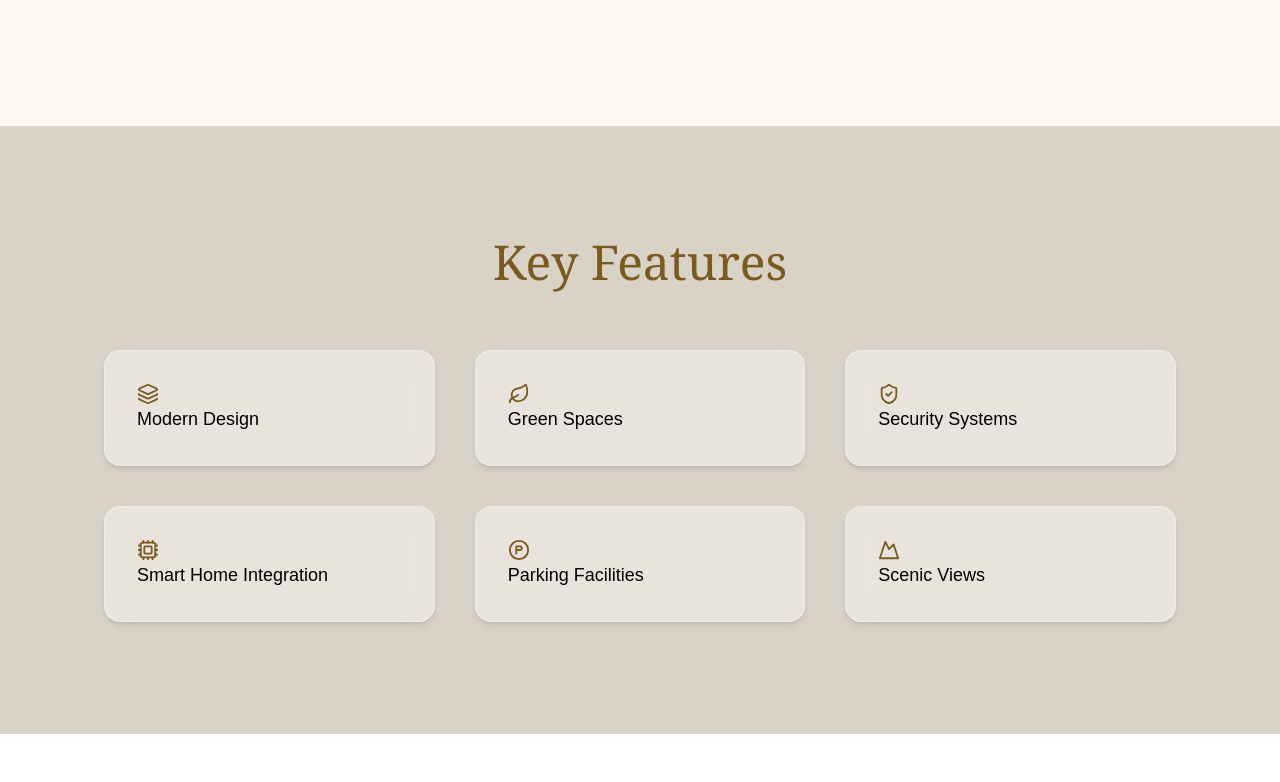
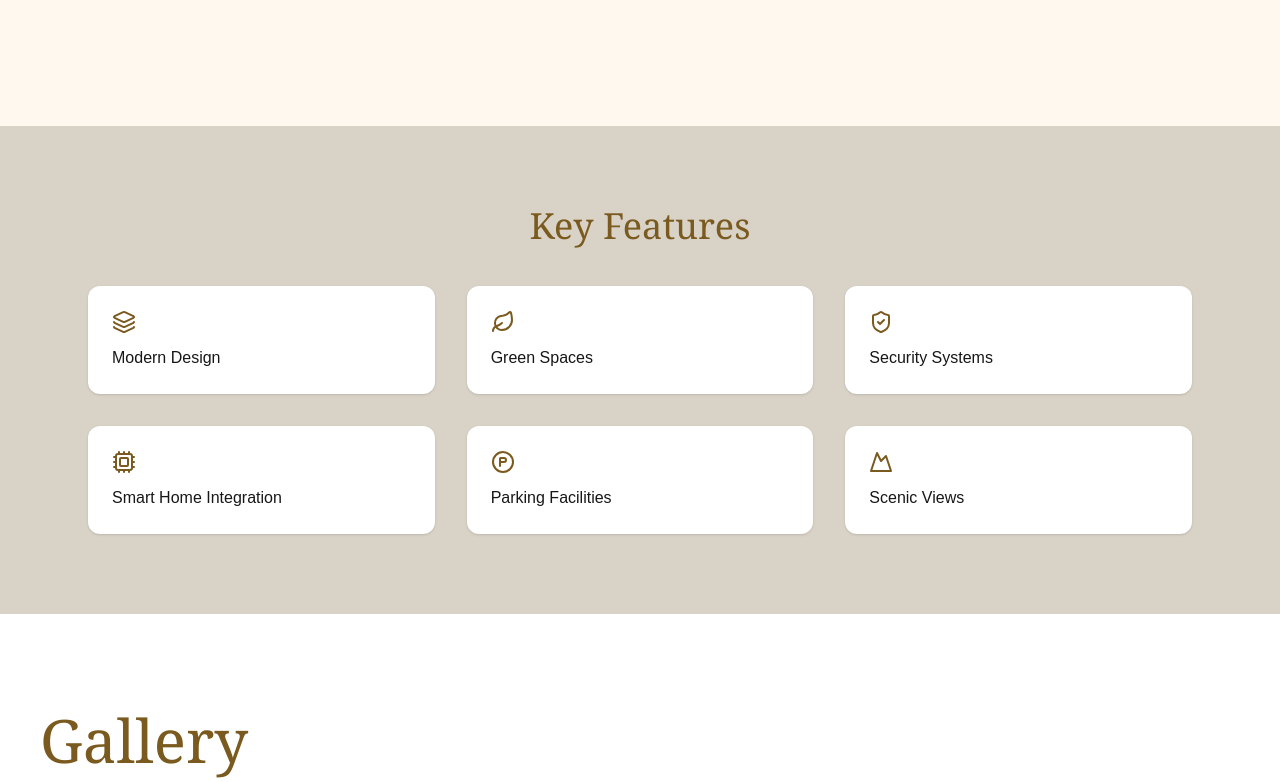
Before and after one commit to chiragha/Next.js-Landing-Page, a Next.js app: page / in a window 1280 px wide. Shown: the part 1628-2410 px from the top of the page. Built offline with nearby package versions, Linux system fonts and the light colour scheme.

Commit message:
final fix before deploy

```diff
--- a/components/Amenities.tsx
+++ b/components/Amenities.tsx
@@ -24,106 +24,64 @@ const amenities = [
 ];
 
 export default function Amenities() {
-  const container = {
-    hidden: {},
-    show: {
-      transition: {
-        staggerChildren: 0.15,
-      },
-    },
-  };
+  return (
+    <section id="amenities" className="bg-[#d9d2c7] py-24">
 
-  const item = {
-    hidden: { opacity: 0, y: 40 },
-    show: {
-      opacity: 1,
-      y: 0,
-      transition: { duration: 0.5, ease: [0.25, 0.1, 0.25, 1] },
-    },
-  };
-
-  return (
-    <section id="amenities" className="relative bg-[#d9d2c7] py-24">
       {/* HEADING */}
       <div className="max-w-7xl mx-auto px-10 mb-16">
         <motion.h2
           initial={{ opacity: 0, y: 30 }}
           whileInView={{ opacity: 1, y: 0 }}
-          transition={{ duration: 0.6 }}
-          className="text-5xl font-serif text-[#7a5a1e] mb-3"
+          viewport={{ once: true }}
+          transition={{ duration: 0.6, ease: "easeOut" }}
+          className="text-5xl font-serif text-[#7a5a1e]"
         >
           Amenities
         </motion.h2>
-        <p className="text-lg text-black">
-          Designed for comfort, convenience, and luxury living
-        </p>
       </div>
 
       {/* GRID */}
-      <motion.div
-        variants={container}
-        initial="hidden"
-        whileInView="show"
-        viewport={{ once: true }}
-        className="max-w-7xl mx-auto px-10 grid grid-cols-2 sm:grid-cols-3 md:grid-cols-4 gap-10"
-      >
-        {amenities.map((itemData, index) => {
-          const Icon = itemData.icon;
+      <div className="max-w-7xl mx-auto px-10 grid grid-cols-2 sm:grid-cols-3 md:grid-cols-4 gap-10">
+        {amenities.map((item, index) => {
+          const Icon = item.icon;
 
           return (
             <motion.div
               key={index}
-              variants={item}
-              whileHover="hover"
-              initial="rest"
-              animate="rest"
-              className="group relative h-[220px] rounded-2xl overflow-hidden cursor-pointer"
+              initial={{ opacity: 0, y: 40 }}
+              whileInView={{ opacity: 1, y: 0 }}
+              whileHover={{ scale: 1.05 }}
+              viewport={{ once: true }}
+              transition={{
+                duration: 0.5,
+                delay: index * 0.1, // stagger effect manually
+                ease: "easeOut",
+              }}
+              className="relative h-[220px] rounded-2xl overflow-hidden cursor-pointer"
             >
-              {/* BACKGROUND IMAGE */}
-              <motion.div
-                variants={{
-                  rest: { scale: 1 },
-                  hover: { scale: 1.1 },
-                }}
+              {/* IMAGE */}
+              <motion.img
+                src={item.img}
+                alt={item.title}
+                className="w-full h-full object-cover"
+                whileHover={{ scale: 1.1 }}
                 transition={{ duration: 0.5 }}
-                className="absolute inset-0"
-              >
-                <img
-                  src={itemData.img}
-                  alt={itemData.title}
-                  className="w-full h-full object-cover"
-                />
-              </motion.div>
-
-              {/* DARK OVERLAY */}
-              <motion.div
-                variants={{
-                  rest: { backgroundColor: "rgba(0,0,0,0.3)" },
-                  hover: { backgroundColor: "rgba(0,0,0,0.55)" },
-                }}
-                className="absolute inset-0"
               />
 
-              {/* CONTENT */}
-              <div className="relative z-10 flex flex-col items-center justify-center h-full text-white">
-                <motion.div
-                  variants={{
-                    rest: { scale: 1 },
-                    hover: { scale: 1.2 },
-                  }}
-                  className="mb-3 bg-white/60 p-3 rounded-full text-[#f30fd5] font-extrabold text-2xl"
-                >
-                  <Icon size={42} strokeWidth={1.5} />
-                </motion.div>
+              {/* OVERLAY */}
+              <div className="absolute inset-0 bg-black/40 flex flex-col items-center justify-center text-white">
+                <div className="mb-2 bg-white/60 p-3 rounded-full text-[#7a5a1e]">
+                  <Icon size={28} />
+                </div>
 
-                <p className="text-lg font-medium text-center px-2">
-                  {itemData.title}
+                <p className="text-sm sm:text-base text-center px-2">
+                  {item.title}
                 </p>
               </div>
             </motion.div>
           );
         })}
-      </motion.div>
+      </div>
     </section>
   );
 }
--- a/components/Features.tsx
+++ b/components/Features.tsx
@@ -20,7 +20,6 @@ export default function Features() {
     { icon: Mountain, title: "Scenic Views" },
   ];
 
-  // ✅ Properly typed variants
   const container: Variants = {
     hidden: {},
     show: {
@@ -35,34 +34,26 @@ export default function Features() {
     show: {
       opacity: 1,
       y: 0,
-      transition: { duration: 0.5, ease: "easeOut" }, // ✅ safe easing
+      transition: { duration: 0.5, ease: "easeOut" }, // ✅ SAFE
     },
   };
 
   return (
-    <section
-      id="features"
-      className="relative bg-[#d9d2c7] text-black py-16 sm:py-20 md:py-28"
-    >
-      {/* HEADING */}
+    <section className="bg-[#d9d2c7] py-20">
       <motion.h2
         initial={{ opacity: 0, y: 30 }}
         whileInView={{ opacity: 1, y: 0 }}
-        viewport={{ once: true }} // ✅ FIXED
-        transition={{ duration: 0.6 }}
-        className="text-center font-serif text-[#7a5a1e] mb-12 md:mb-16
-        text-2xl sm:text-3xl md:text-5xl"
+        viewport={{ once: true }}
+        className="text-center text-4xl font-serif text-[#7a5a1e]"
       >
         Key Features
       </motion.h2>
 
-      <div className="max-w-6xl mx-auto px-4 sm:px-6 md:px-10 w-full">
       <motion.div
         variants={container}
         initial="hidden"
         whileInView="show"
-          viewport={{ once: true, margin: "-100px" }} // ✅ FIXED
-          className="grid grid-cols-1 sm:grid-cols-2 lg:grid-cols-3 gap-6 sm:gap-8 md:gap-10"
+        className="grid grid-cols-1 sm:grid-cols-2 lg:grid-cols-3 gap-8 max-w-6xl mx-auto mt-10 px-6"
       >
         {features.map((itemData, index) => {
           const Icon = itemData.icon;
@@ -71,33 +62,14 @@ export default function Features() {
             <motion.div
               key={index}
               variants={item}
-                whileHover={{ y: -6, scale: 1.02 }}
-                className="group relative p-6 sm:p-7 md:p-8 rounded-2xl
-                bg-white/40 backdrop-blur-md border border-white/30
-                shadow-md hover:shadow-xl transition duration-300
-                cursor-pointer overflow-hidden"
+              className="p-6 bg-white rounded-xl shadow"
             >
-                {/* Glow Effect */}
-                <div className="absolute inset-0 opacity-0 group-hover:opacity-100 transition duration-500 bg-gradient-to-br from-[#7a5a1e]/10 to-transparent"></div>
-
-                {/* ICON */}
-                <Icon
-                  size={22}
-                  className="text-[#7a5a1e] group-hover:text-white transition"
-                />
-
-                {/* TITLE */}
-                <p className="text-sm sm:text-base md:text-lg font-medium text-center sm:text-left">
-                  {itemData.title}
-                </p>
-
-                {/* Bottom Line */}
-                <div className="absolute bottom-0 left-0 h-[2px] w-0 bg-[#7a5a1e] group-hover:w-full transition-all duration-500"></div>
+              <Icon className="mb-3 text-[#7a5a1e]" />
+              <p>{itemData.title}</p>
             </motion.div>
           );
         })}
       </motion.div>
-      </div>
     </section>
   );
 }
--- a/components/Footer.tsx
+++ b/components/Footer.tsx
@@ -9,14 +9,7 @@ import {
 } from "react-icons/fa";
 
 export default function Footer() {
-  const year = new Date().getFullYear(); // ✅ safer usage
-
-  const fadeUp = {
-    initial: { opacity: 0, y: 40 },
-    whileInView: { opacity: 1, y: 0 },
-    transition: { duration: 0.6, ease: "easeOut" },
-    viewport: { once: true },
-  };
+  const year = new Date().getFullYear();
 
   return (
     <footer className="bg-[#0f0f0f] text-gray-300 px-6 md:px-20 py-16">
@@ -25,7 +18,12 @@ export default function Footer() {
       <div className="grid grid-cols-1 md:grid-cols-4 gap-10 border-b border-white/10 pb-10">
 
         {/* BRAND */}
-        <motion.div {...fadeUp}>
+        <motion.div
+          initial={{ opacity: 0, y: 40 }}
+          whileInView={{ opacity: 1, y: 0 }}
+          viewport={{ once: true }}
+          transition={{ duration: 0.6, ease: "easeOut" }}
+        >
           <h2 className="text-2xl font-serif text-white mb-4">
             <span className="text-[#7a5a1e] text-3xl">Luxury</span>
             <span className="text-[#dd2525]">homes</span>
@@ -37,7 +35,12 @@ export default function Footer() {
         </motion.div>
 
         {/* LINKS */}
-        <motion.div {...fadeUp}>
+        <motion.div
+          initial={{ opacity: 0, y: 40 }}
+          whileInView={{ opacity: 1, y: 0 }}
+          viewport={{ once: true }}
+          transition={{ duration: 0.6, ease: "easeOut", delay: 0.1 }}
+        >
           <h3 className="text-white font-semibold mb-4">Quick Links</h3>
           <ul className="space-y-2 text-sm">
             <li className="hover:text-white cursor-pointer">Home</li>
@@ -48,7 +51,12 @@ export default function Footer() {
         </motion.div>
 
         {/* CONTACT */}
-        <motion.div {...fadeUp}>
+        <motion.div
+          initial={{ opacity: 0, y: 40 }}
+          whileInView={{ opacity: 1, y: 0 }}
+          viewport={{ once: true }}
+          transition={{ duration: 0.6, ease: "easeOut", delay: 0.2 }}
+        >
           <h3 className="text-white font-semibold mb-4">Contact</h3>
           <ul className="space-y-2 text-sm text-gray-400">
             <li>Mumbai, India</li>
@@ -58,7 +66,12 @@ export default function Footer() {
         </motion.div>
 
         {/* SOCIAL */}
-        <motion.div {...fadeUp}>
+        <motion.div
+          initial={{ opacity: 0, y: 40 }}
+          whileInView={{ opacity: 1, y: 0 }}
+          viewport={{ once: true }}
+          transition={{ duration: 0.6, ease: "easeOut", delay: 0.3 }}
+        >
           <h3 className="text-white font-semibold mb-4">Follow Us</h3>
 
           <div className="flex gap-4">
```
Lines whose indentation alone changed are shown as unchanged.
